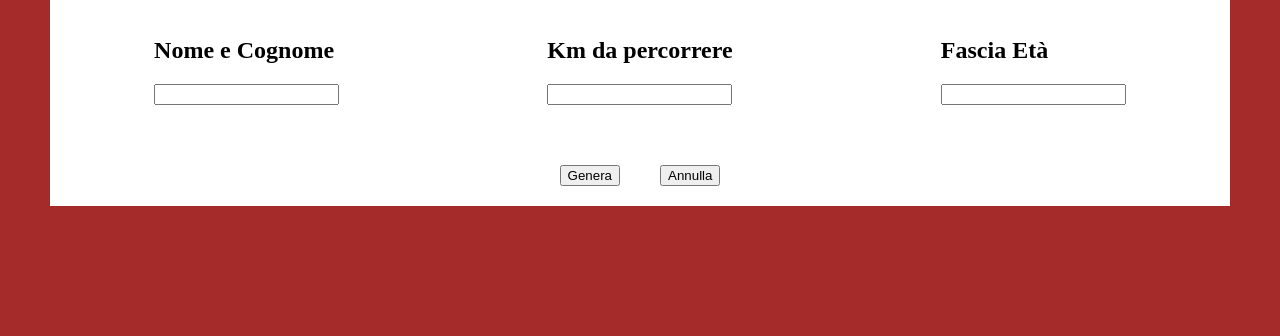
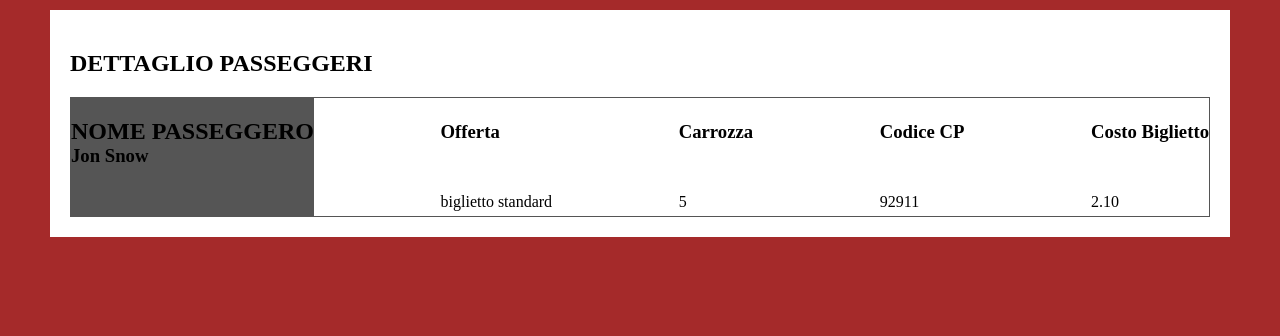
Before and after one commit to LucaPaolella/js-biglietto-treno-form, a plain HTML site: page index.html in a window 1280 px wide. Shown: the part 464-800 px from the top of the page. Drawn offline with Linux system fonts and the light colour scheme.

Commit message:
abbozzo di css

```diff
--- a/css/style.css
+++ b/css/style.css
@@ -34,6 +34,11 @@ h1{
 .container{
     background-color: white;
     margin: 50px;
+    padding: 20px;
+}
+
+.justify-between{
+    justify-content: space-between;
 }
 
 /*main*/
@@ -42,3 +47,21 @@ button{
     margin: 20px;
     margin-top: 60px;
 }
+
+.container-name{
+    background-color: #555555;
+    padding-bottom: 30px;
+}
+
+.info{
+    margin-top: 50px;
+
+}
+
+.box-info{
+    border: 1px solid #555555;
+}
+
+.container-name>h3{
+    margin-top: -20px;
+}
--- a/index.html
+++ b/index.html
@@ -40,24 +40,28 @@
 
     <div class="container">
         <h2>DETTAGLIO PASSEGGERI</h2>
-        <div class="flex align-center justify-around">
-            <div>
-                <h2>Nome e Cognome</h2>
-                <input type="text">
+        <div class="flex align-center justify-between box-info">
+
+            <div class="container-name">
+                <h2>NOME PASSEGGERO</h2>
+                <h3>Jon Snow</h3>
             </div>
             <div>
-                <h2>Km da percorrere</h2>
-                <input id="km" type="text">
+                <h3>Offerta</h3>
+                <div class="info">biglietto standard</div>
             </div>
             <div>
-                <h2>Fascia Età</h2>
-                <input id="age" type="text">
+                <h3>Carrozza</h3>
+                <div class="info">5</div>
             </div>
-        </div>
-
-        <div class="container-button flex align-center justify-center">
-            <button id="create">Genera</button>
-            <button>Annulla</button>
+            <div>
+                <h3>Codice CP</h3>
+                <div class="info">92911</div>
+            </div>
+            <div>
+                <h3>Costo Biglietto</h3>
+                <div class="info">2.10</div>
+            </div>
         </div>
 
     </div>
```
